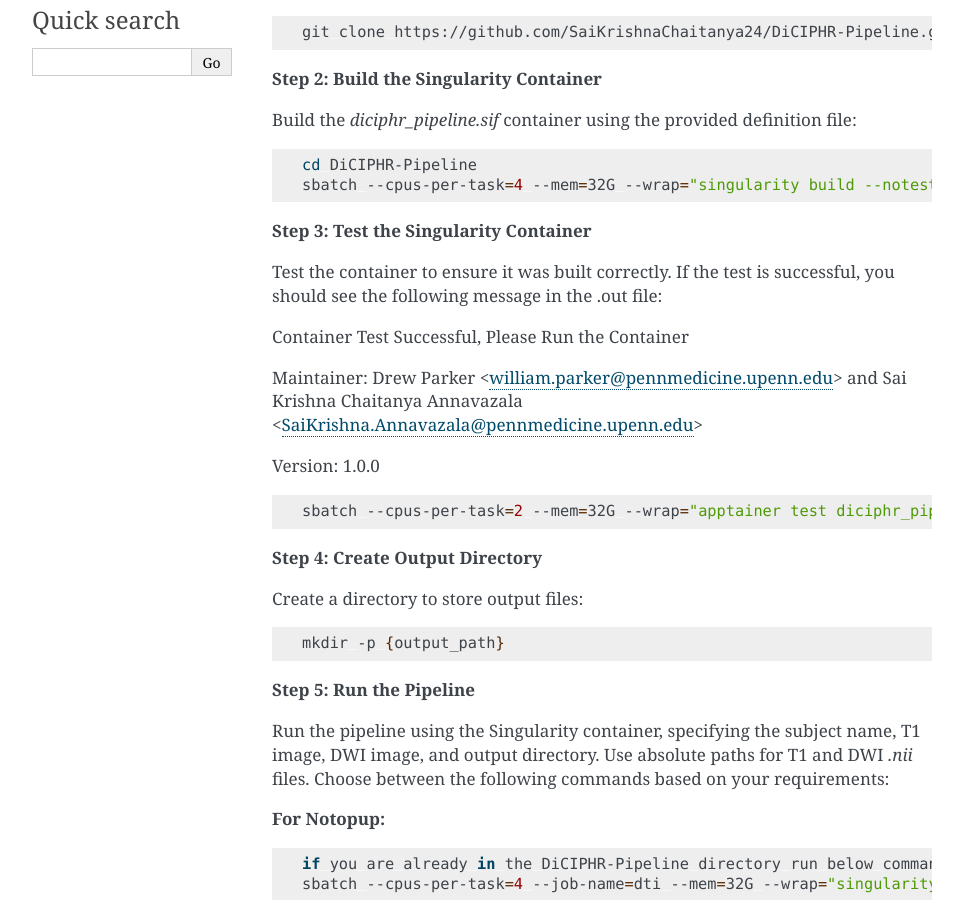
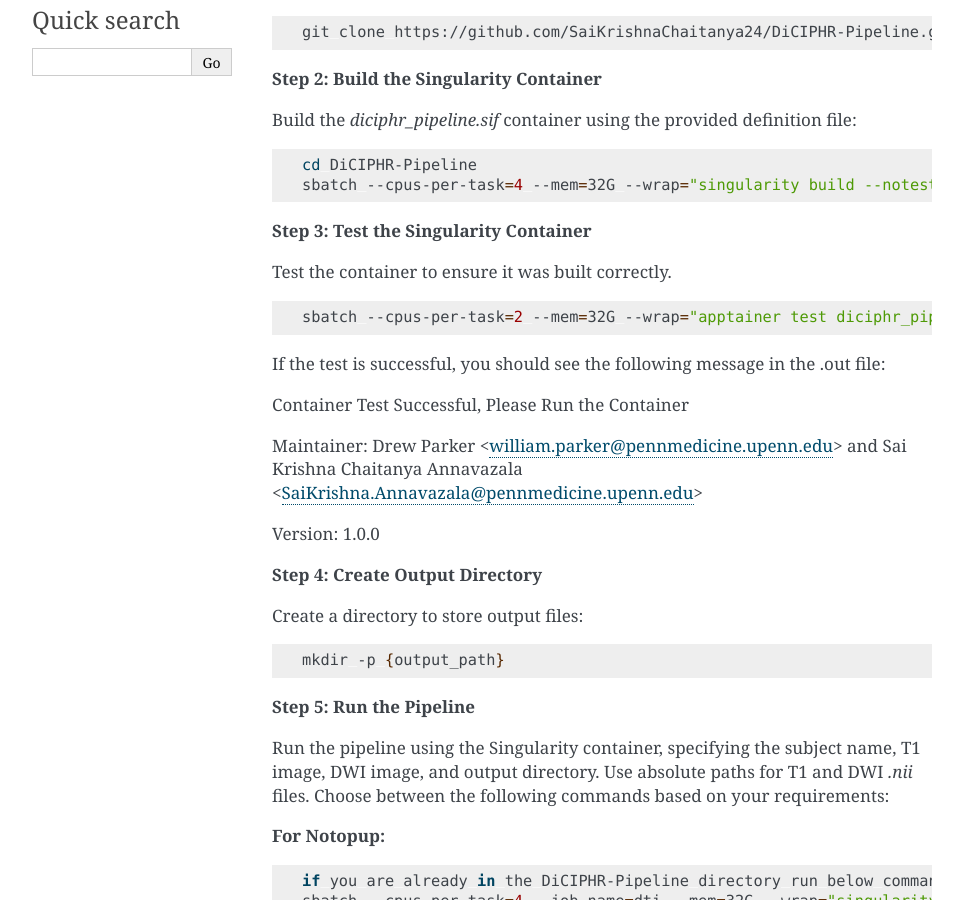
Before and after one commit to SaiKrishnaChaitanya24/DiCIPHR-Pipeline-Documentation, a Sphinx documentation site: the page built from source/RunningDTI.rst, in a window 1280 px wide and 900 px high, scrolled down 305 px. Shown: the whole window, without its empty margins (148-1111 px from the left). Built offline with Sphinx 7.4.7, drawn with Linux system fonts in a browser that asks for light colours; some of the changed lines change nothing that is shown.

Commit message:
Update RunningDTI.rst

```diff
--- a/source/RunningDTI.rst
+++ b/source/RunningDTI.rst
@@ -25,7 +25,13 @@
 
 **Step 3: Test the Singularity Container**
 
-Test the container to ensure it was built correctly. If the test is successful, you should see the following message in the .out file:
+Test the container to ensure it was built correctly.
+
+.. code-block:: bash
+
+    sbatch --cpus-per-task=2 --mem=32G --wrap="apptainer test diciphr_pipeline.sif"
+
+If the test is successful, you should see the following message in the .out file:
 
 Container Test Successful, Please Run the Container
 
@@ -33,9 +39,6 @@
 
 Version: 1.0.0
 
-.. code-block:: bash
-
-    sbatch --cpus-per-task=2 --mem=32G --wrap="apptainer test diciphr_pipeline.sif"
 
 **Step 4: Create Output Directory**
 
```
